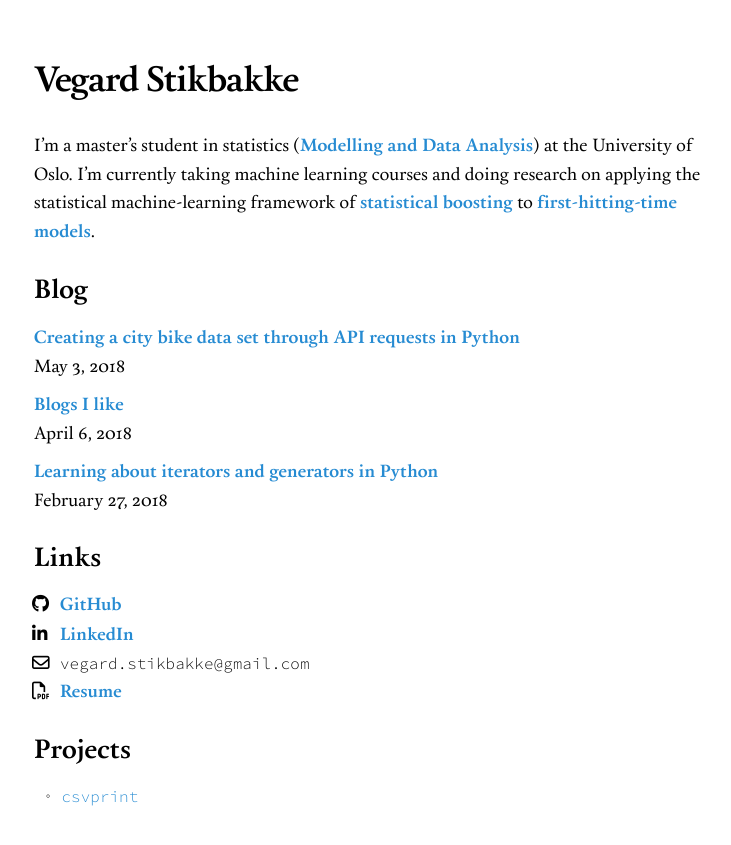
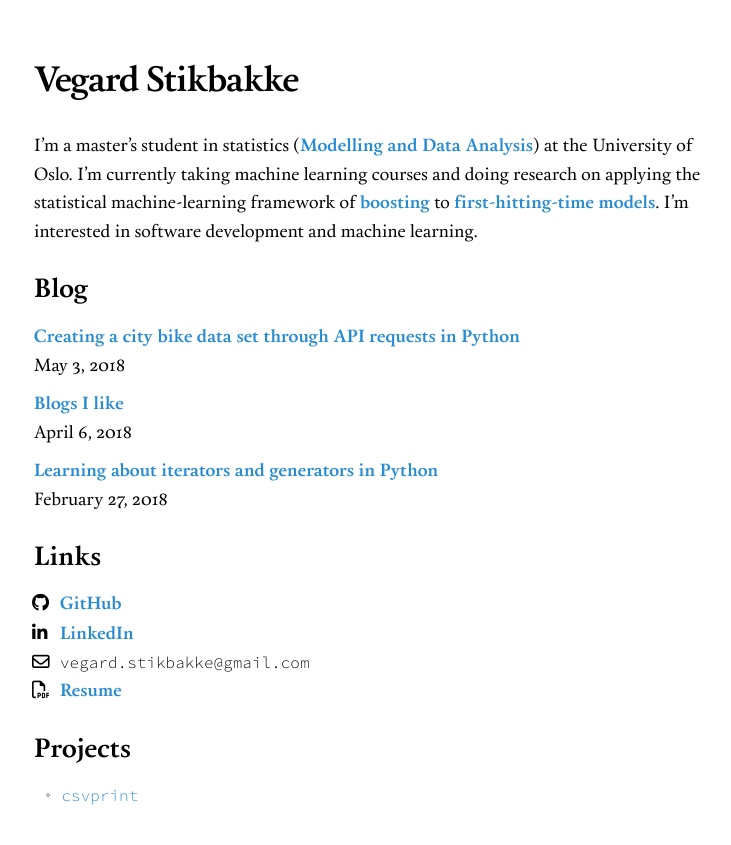
Before and after one commit to vegarsti/vegarsti.github.io, a Jekyll site: the page built from index.md, in a window 1280 px wide. Shown: the top 845 px of the page, without its empty margins (256-987 px from the left). Built offline with Jekyll 4.4.1, drawn with Linux system fonts in a browser that asks for light colours; nearby versions of some CDN libraries.

Commit message:
Update description

```diff
--- a/index.md
+++ b/index.md
@@ -5,7 +5,7 @@ title: Vegard Stikbakke
 
 # Vegard Stikbakke
 
-I'm a master's student in statistics ([Modelling and Data Analysis](http://www.uio.no/english/studies/programmes/modelling-data-analysis/)) at the University of Oslo. I'm currently taking machine learning courses and doing research on applying the statistical machine-learning framework of [statistical boosting](https://en.wikipedia.org/wiki/Boosting_(machine_learning)) to [first-hitting-time models](https://en.wikipedia.org/wiki/First-hitting-time_model).
+I'm a master's student in statistics ([Modelling and Data Analysis](http://www.uio.no/english/studies/programmes/modelling-data-analysis/)) at the University of Oslo. I'm currently taking machine learning courses and doing research on applying the statistical machine-learning framework of [boosting](https://en.wikipedia.org/wiki/Boosting_(machine_learning)) to [first-hitting-time models](https://en.wikipedia.org/wiki/First-hitting-time_model). I'm interested in software development and machine learning.
 
 ## Blog
 <!-- <a href="blog/">All {{ site.posts.size }} posts</a> -->
```
